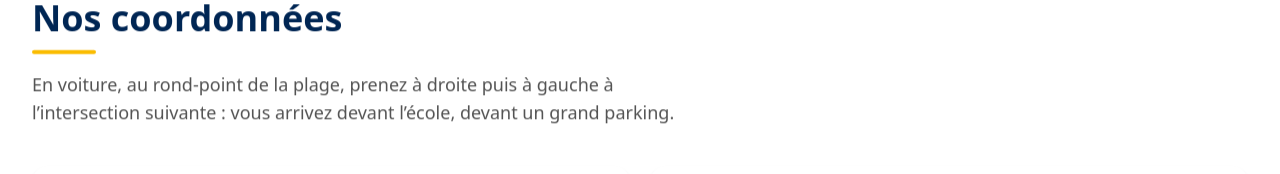
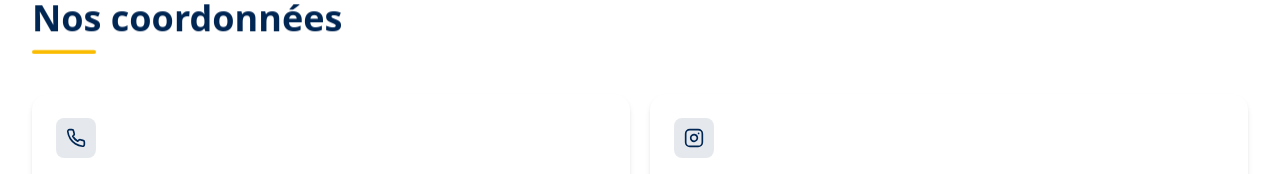
Before and after one commit to hugofoul/Skeepskool, a React (Vite) app: page /contact in a window 1280 px wide. Shown: the part 480-654 px from the top of the page. Built offline with nearby package versions, Linux system fonts and the light colour scheme; no server answers.

Commit message:
Remove driving directions from contact info

```diff
--- a/src/translations/en.js
+++ b/src/translations/en.js
@@ -229,7 +229,7 @@ export const en = {
       },
     ],
     pricesTitle: 'Our packages & prices',
-    pricesSubtitle: 'The more lessons you take, the lower the price per session.',
+    pricesSubtitle: '',
 
     popular: 'Popular',
     perSession: '/ session',
--- a/src/translations/fr.js
+++ b/src/translations/fr.js
@@ -229,7 +229,7 @@ export const fr = {
       },
     ],
     pricesTitle: 'Nos formules & tarifs',
-    pricesSubtitle: 'Plus vous prenez de cours, plus le tarif à la séance baisse.',
+    pricesSubtitle: '',
 
     popular: 'Populaire',
     perSession: '/ séance',
@@ -414,8 +414,7 @@ export const fr = {
     heroTitle: 'Infos pratiques',
     heroSubtitle: "Très facile d’accès : Skeepskool est l’École de Surf de la Plage Centrale du Porge.",
     infoTitle: 'Nos coordonnées',
-    infoLead:
-      'En voiture, au rond-point de la plage, prenez à droite puis à gauche à l’intersection suivante : vous arrivez devant l’école, devant un grand parking.',
+    infoLead: '',
     address: 'Plage Centrale, Le Porge Océan, 33680 Gironde',
     addressDetail: '40 m au nord de l’accès principal à la plage, au pied de la dune côté forêt.',
     openMaps: 'Ouvrir dans Google Maps',
```
